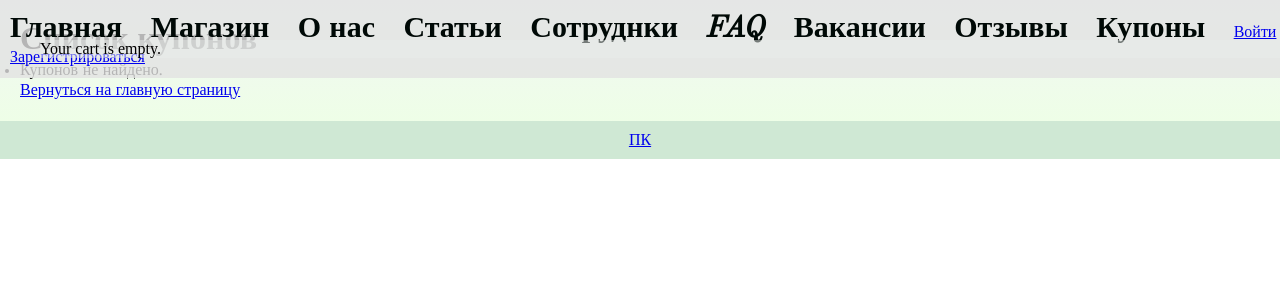
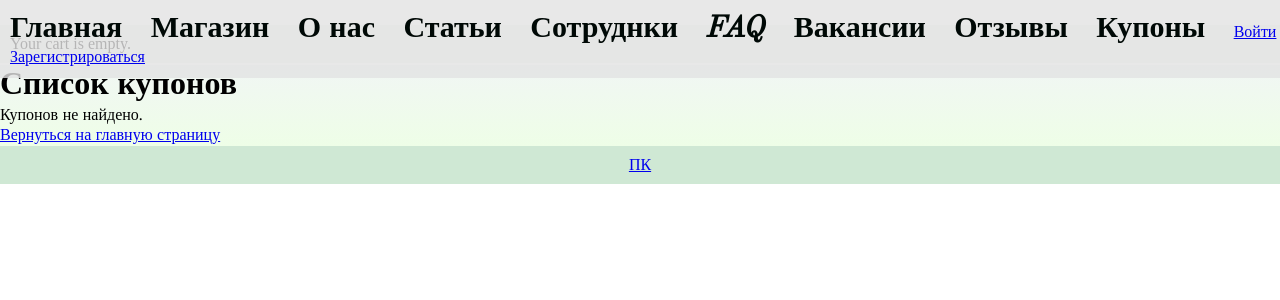
Before and after one commit to Eugene-Lasevich/InternetShop, a Django app: template coupons/templates/coupon_list.html in a window 1280 px wide. Shown: the top 300 px of the page. Run offline with Django 4.2, Linux system fonts and the light colour scheme; the template is opened without the code that fills it, so the values that code supplies are empty.

Commit message:
Fixed styles for the main page

```diff
--- a/static/css/base.css
+++ b/static/css/base.css
@@ -34,9 +34,10 @@ header {
 #subheader {
     background-color: rgba(232, 235, 234, 0.5);    position: fixed;
     width: 100%;
-    margin: 40px;/* Выравнивание текста по правому краю */
+    padding:10px;
+    margin-top: -40px;/* Выравнивание текста по правому краю */
     left: 0; /* Выравнивание по левому краю */
-    z-index: 2;
+    z-index: 1;
 
 }
 
@@ -48,7 +49,7 @@ header {
 
 /* Стили для main (основного содержания) */
 main {
-    padding: 20px; /* Внутренний отступ */
+    margin-top:65px;
     background: linear-gradient(to bottom, #F1F6F4	, #EEFEE7);
     font-family: 'Old Standard TT', serif;
 
```
